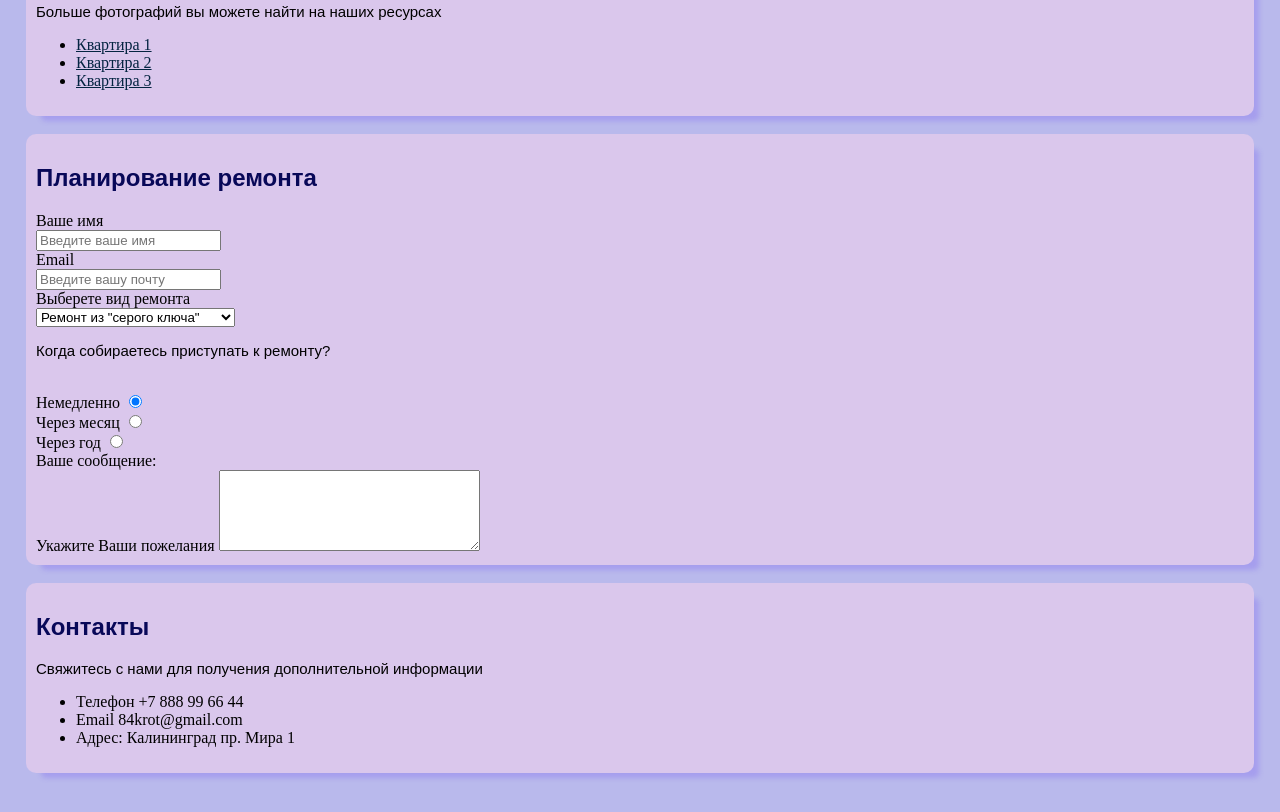
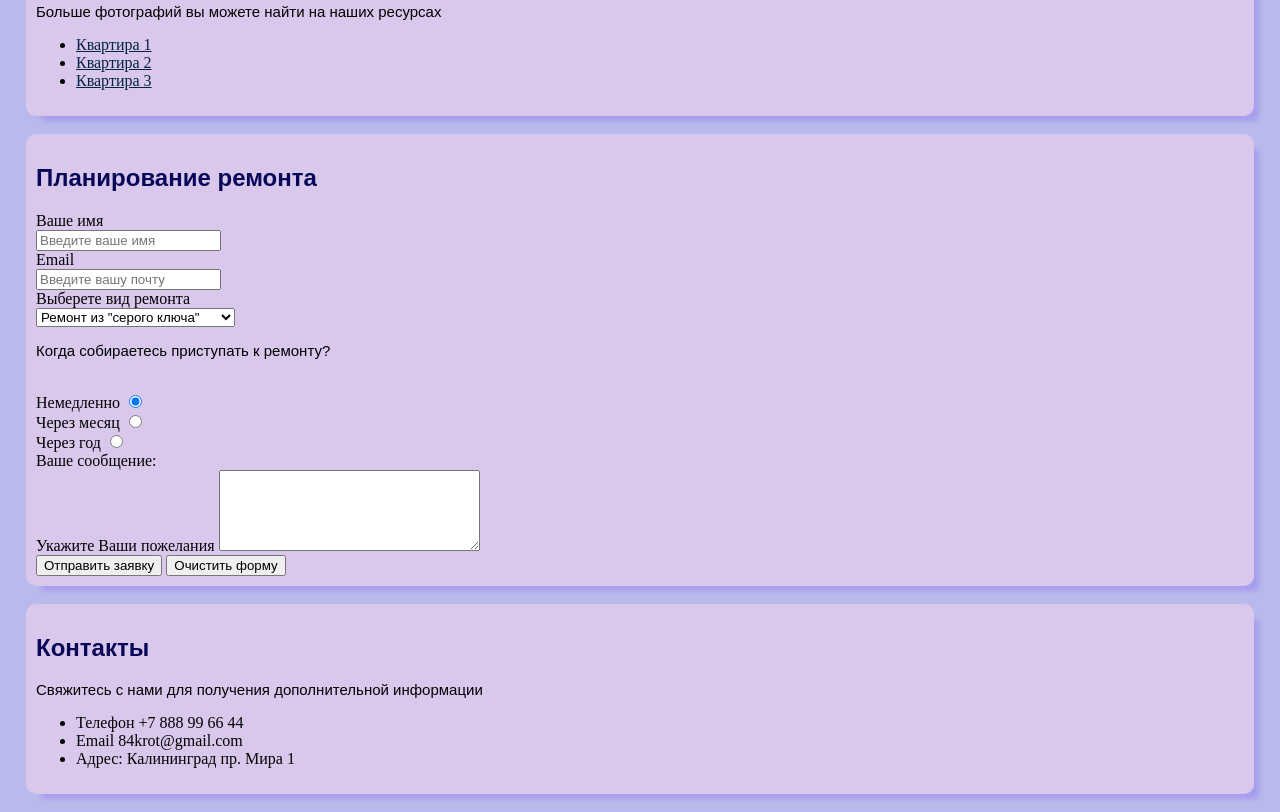
Before and after one commit to 39karatAlexander/Les5, a plain HTML site: page task2.html in a window 1280 px wide. Shown: the part 2257-3069 px from the top of the page. Before the commit the page ends 3048 px from the top, so only its background shows below. Drawn offline with Linux system fonts and the light colour scheme.

Commit message:
Update task2.html

```diff
--- a/task2.html
+++ b/task2.html
@@ -131,8 +131,12 @@
             <label for="message">Ваше сообщение:</label><br>
                 Укажите Ваши пожелания
                 <textarea id="message" name="message" maxlength="300" rows="5" cols="30">
-                </textarea>
-        </form>
+                </textarea><br>
+
+                <button type="submit">Отправить заявку</button>
+                <button type="reset">Очистить форму</button>
+            </form>
+
 
     </div>
 
```
